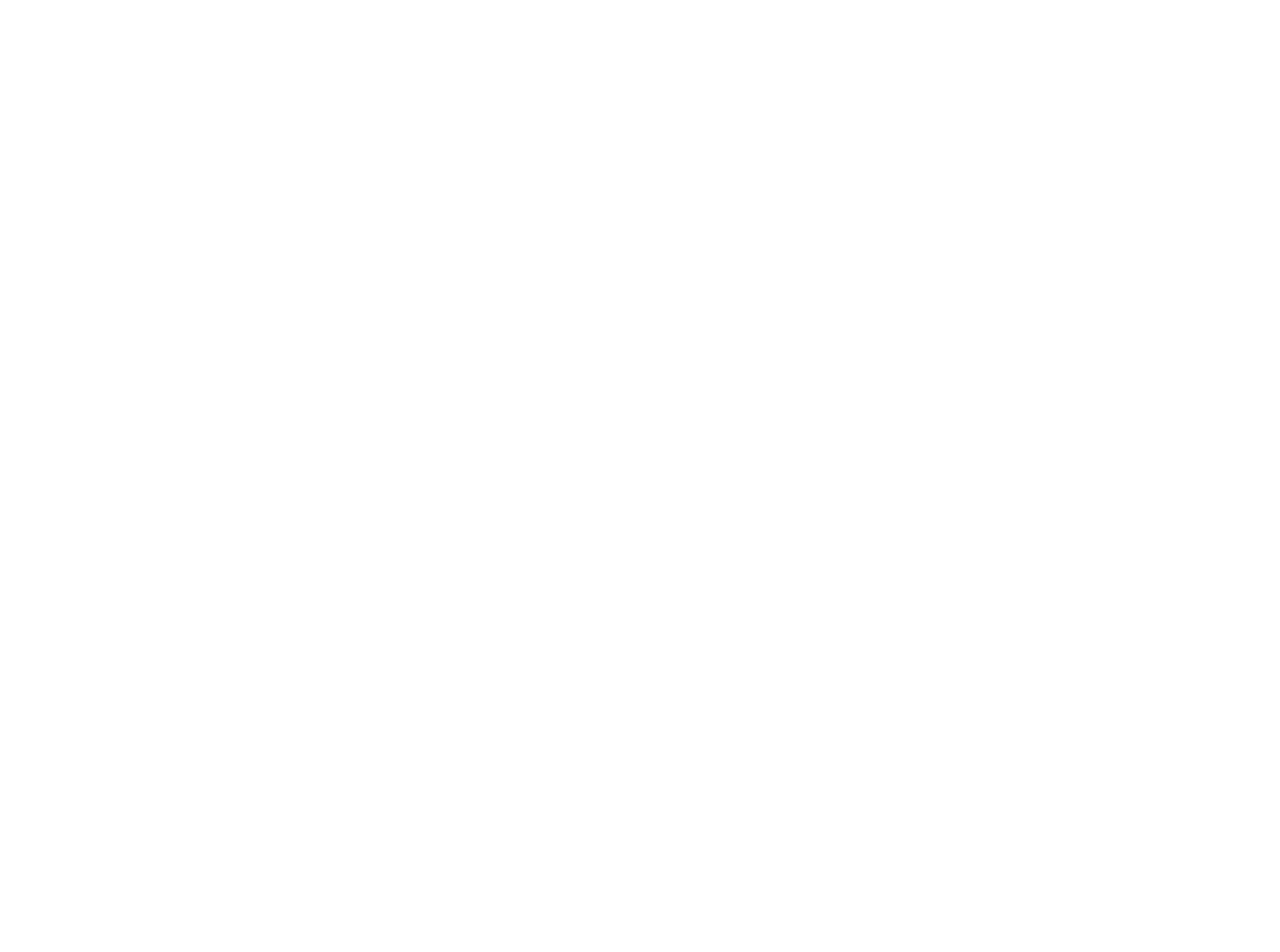
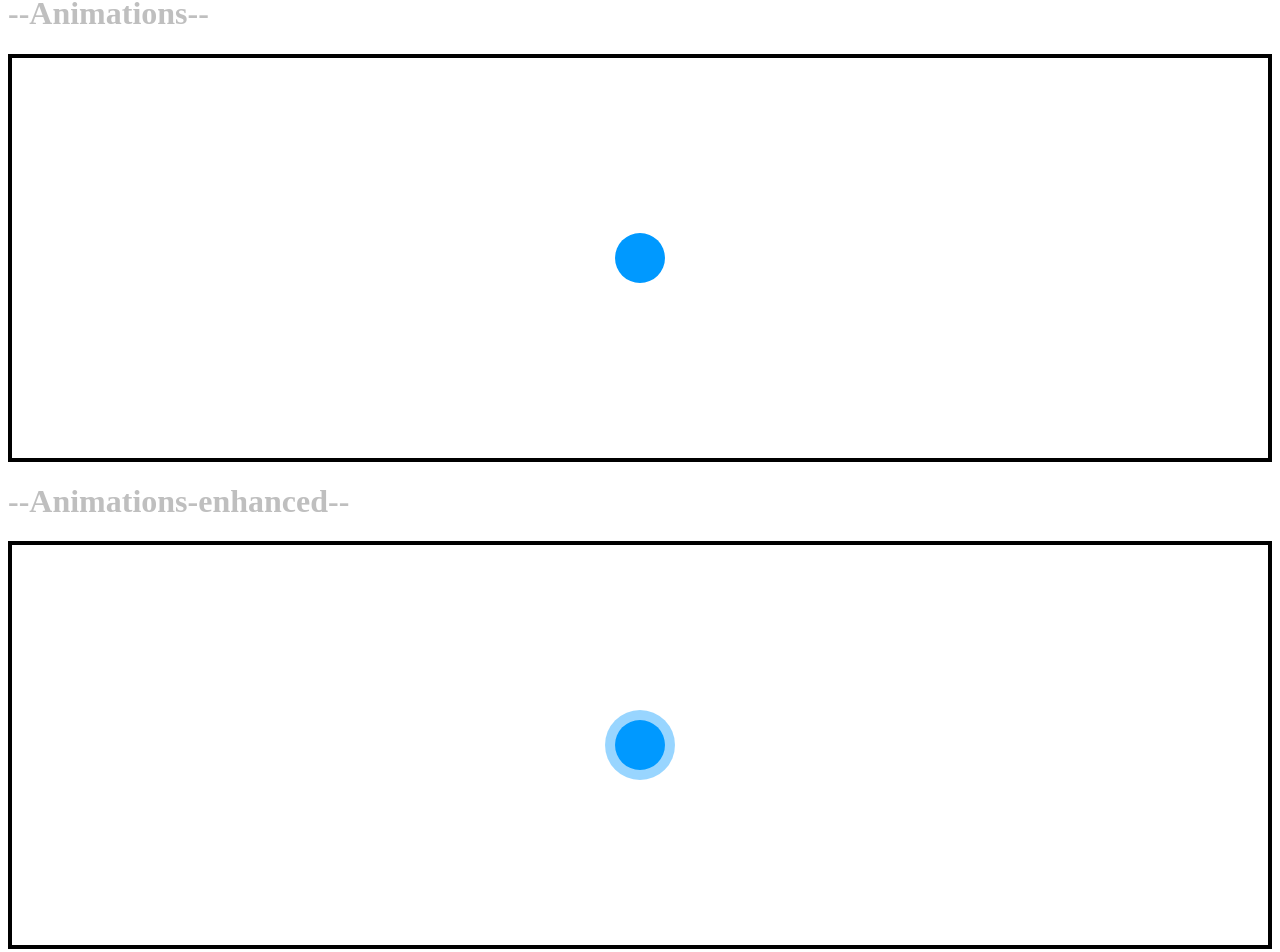
Before and after one commit to ccalobeto/tutorial-svelte, a SvelteKit app: page /animations in a window 1280 px wide. Shown: the part 1490-2442 px from the top of the page. Before the commit the page ends 1472 px from the top, so only its background shows below. Built offline with nearby package versions, Linux system fonts and the light colour scheme.

Commit message:
7.2 Animations

```diff
--- a/src/routes/animations/+page.svelte
+++ b/src/routes/animations/+page.svelte
@@ -1,19 +1,98 @@
-<h1>--Animation-Initial state--</h1>
+<h1>--Transitions-initial state--</h1>
 <section>
 	<div class="pulser"></div>
 </section>
 
-<h1>--Animation-transition--</h1>
+<h1>--Transitions-transition--</h1>
 <section class="section-transition">
 	<div class="pulser-transition"></div>
 </section>
 
-<h1>--Animation-non-linear--</h1>
+<h1>--Transitions-non-linear--</h1>
 <section class="section-non-linear">
 	<div class="pulser-non-linear"></div>
 </section>
 
+<h1>--Animations--</h1>
+<section class="section-animations">
+	<div class="pulser-animations"></div>
+</section>
+
+<h1>--Animations-enhanced--</h1>
+
+<section class="section-animations-enhanced">
+	<div class="pulser-animations-enhanced"></div>
+</section>
+
 <style>
+	/*Animations enhanced*/
+	div.pulser-animations-enhanced {
+		width: 50px;
+		height: 50px;
+		background-color: #09f;
+		border-radius: 50%;
+		position: relative;
+	}
+
+	.pulser-animations-enhanced::after {
+		content: '';
+		position: absolute;
+		width: 100%;
+		height: 100%;
+		background: #09f;
+		border-radius: 50%;
+		z-index: -1;
+		/* ----- */
+		animation-name: pulse;
+		animation-duration: 2s;
+		animation-timing-function: ease-in-out;
+		animation-iteration-count: 5;
+	}
+	@keyframes pulse {
+		/* build the animation */
+		0% {
+			opacity: 0;
+		}
+		50% {
+			scale: 1.4;
+			opacity: 0.4;
+		}
+	}
+
+	.section-animations-enhanced {
+		display: grid;
+		place-content: center;
+		min-height: 50vh;
+		border: 4px solid #000;
+	}
+	/*Animations simple*/
+	div.pulser-animations {
+		width: 50px;
+		height: 50px;
+		background-color: #09f;
+		border-radius: 50%;
+		position: relative;
+		animation: move; /* move is the name of the animation */
+		animation-duration: 3s; /* duration of the animation */
+	}
+
+	@keyframes move {
+		/* build the animation */
+		from {
+			transform: translateY(0px);
+		}
+		to {
+			transform: translateY(100px);
+		}
+	}
+
+	.section-animations {
+		display: grid;
+		place-content: center;
+		min-height: 50vh;
+		border: 4px solid #000;
+	}
+
 	/*Non linear*/
 	div.pulser-non-linear {
 		width: 50px;
```
